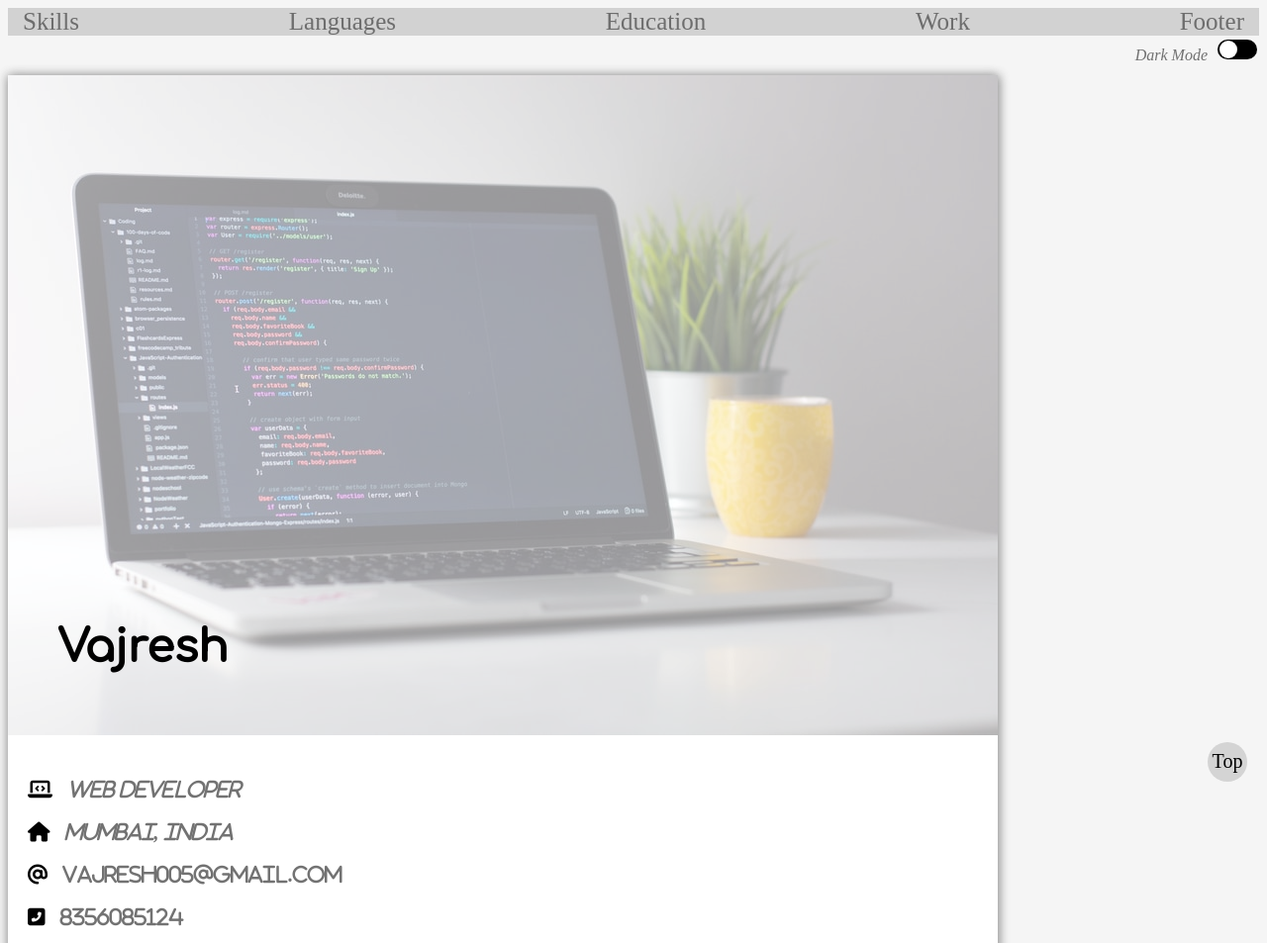
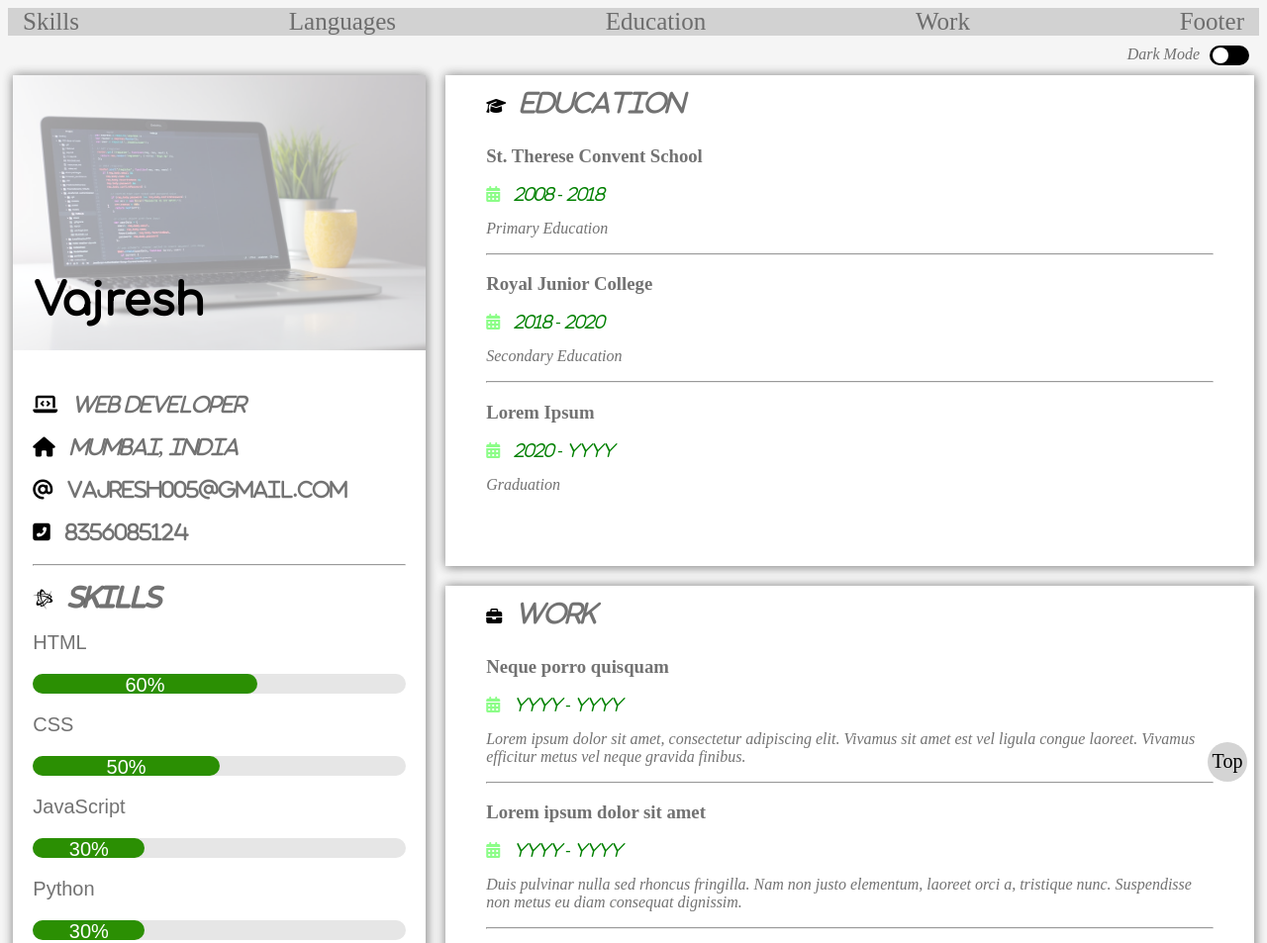
Before and after one commit to VAJRESH/Vajresh.github.io, a plain HTML site: page index.html in a window 1280 px wide. Shown: the top 953 px of the page at 99% size. Drawn offline with Linux system fonts and the light colour scheme.

Commit message:
Update light.css

```diff
--- a/css/light.css
+++ b/css/light.css
@@ -3,8 +3,8 @@
 .textAtCenter{text-align: center;}
 .fontSize{font-size: 25px; font-weight: bold;}
 .padding{padding: 0 5%;}
+.darkText{color: rgb(32, 32, 32);}
 .margin{margin: 10px;}
-.darkText{color: rgb(32, 32, 32);}
 .colorG{color: #8cfd88;}
 .colorO{color: rgb(0, 0, 0);}
 /* Globally Applicable */
@@ -19,14 +19,14 @@ body{
 .checkbox{
     display: flex;
     justify-content: flex-end;
+    margin: 10px;
 }
 label{
-    display: flex;
-    justify-content: flex-end;
+    display: grid;
+    grid-template-columns: auto auto;
+    justify-content: center;
+    grid-gap: 10px;
     position: relative;
-}
-label > em{
-    line-height: 5vh;
 }
 #btn{
     -webkit-appearance: none;
@@ -39,17 +39,16 @@ label > em{
     width: 40px;
     border-radius: 20px;
     background: rgb(0, 0, 0);
-    margin: 4px 2px 0 10px;
     cursor: pointer;
 }
 .check::before{
     content: "";
-    height: 18px;
-    width: 18px;
+    height: 16px;
+    width: 16px;
     border-radius: 50%;
     position: absolute;
-    top: 5px;
-    right: 22px;
+    top: 2px;
+    right: 21px;
     background: rgb(255, 255, 255);
 }
 
@@ -65,9 +64,18 @@ nav > a{
     padding: 0 15px;
 }
 
+/* MAin */
+.main{
+    width: 100%;
+    display: grid;
+    grid-template-columns: 33% 33% 30%;
+    grid-gap: 20px;
+    justify-content: center;
+}
+
 /* Left Card */
 .left{
-    float: left;
+    grid-column: 1 / 4;
     box-shadow: 1px 1px 10px rgb(151, 151, 151), 0px 0px 10px rgb(184, 184, 184);
     background-color: #fff;
 }
@@ -101,7 +109,7 @@ a{text-decoration: none;}
 
 /* Right Card */
 .right{
-    float: right;
+    grid-column: 1 / 4;
     box-shadow: 1px 1px 10px rgb(151, 151, 151), 0px 0px 10px rgb(184, 184, 184);
     background-color: #fff;
 }
@@ -114,27 +122,33 @@ a{text-decoration: none;}
 /* Social Media Links */
 footer{
     box-shadow: 0px 0px 10px rgb(151, 151, 151), 2px 2px 10px rgb(184, 184, 184);
-    float: left;
+    grid-column: 1 / 4;
     height: 200px;
+    width: 100%;
     text-align: center;
-    padding-bottom: 20px;
     background: #ff6b6b;
 }
 
 /* Responsive Work */
-/* For mobile devices*/
-[class*="col-"]{width: 100%;}
+/* For mobile devices - Normal CSS Applied */
+
 /* For Desktop */
-@media only screen and (min-width: 700px){
-    .col-2{width: 39%;}
-    .col-5{width: 55%;}
-    .col-8{width: 98%;}
+/* Cards */
+@media only screen and (min-width: 830px){
+    .left{
+        grid-row: 1 / 3 ;
+        grid-column: 1 / 2;
+        margin: 0px;
+    }
+    .right{
+        grid-column: 2 / 4;
+        margin: 0px;
+    }
+    #footer{
+        margin: 0px;
+    }
 }
-@media only screen and (max-width:700px){
-    .main{margin: 0 20px 0 0;}
-    #footer{margin: 0 20px 0 0;}
-    .right{float: left;}
-}
+/* Nav Bar */
 @media (max-width:540px){
     nav{
 
@@ -177,7 +191,8 @@ a[href="mailto:vajresh005@gmail.com"]:hover{
     text-align: right;
 }
 nav > a:hover{
-    background: rgb(141, 141, 141);
+    background: rgb(190, 190, 190);
+    border-bottom: 2px solid rgb(0, 0, 0);
 }
 span:hover{
     box-shadow: 0px 0px 5px rgb(99, 99, 99), 0px 0px 5px rgb(63, 63, 63), 0px 0px 5px rgb(0, 0, 0);
```
